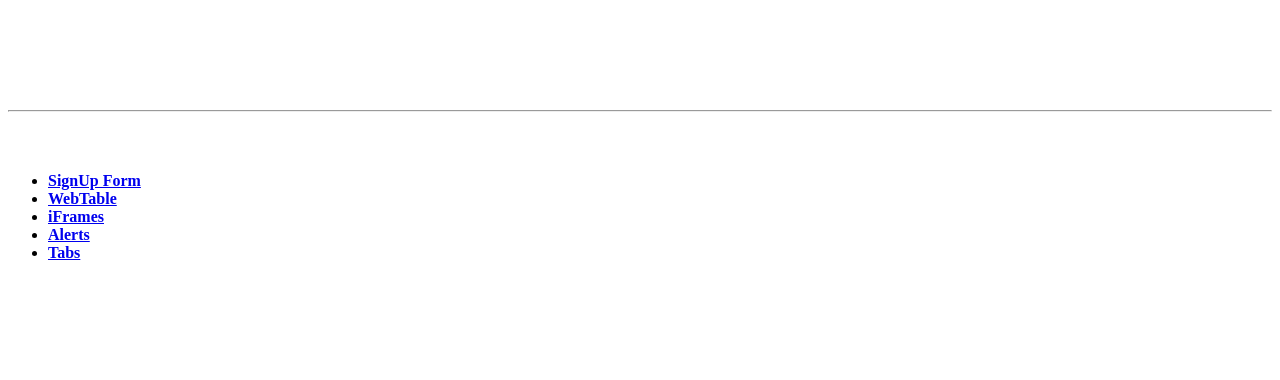
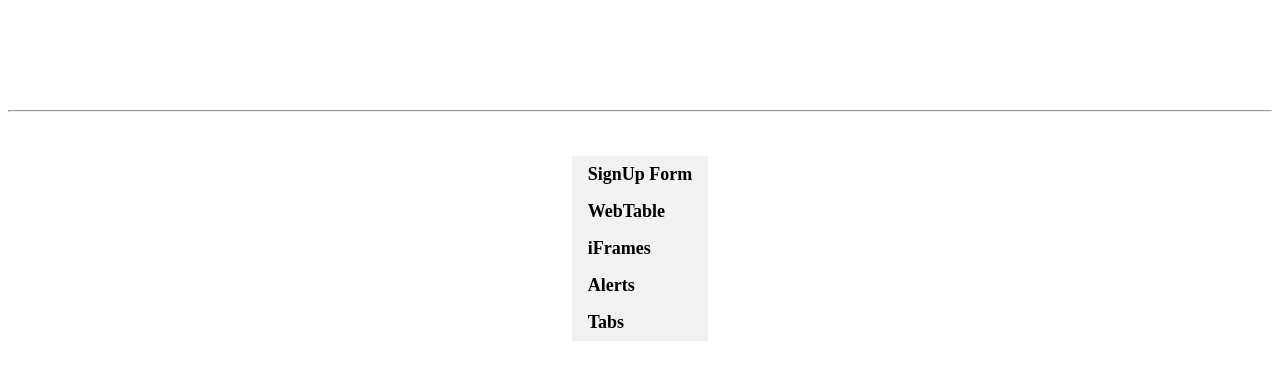
Before and after one commit to qavbox/demo, a Jekyll site: the page built from index.html, in a window 1280 px wide. Shown: the top 380 px of the page. Built offline with Jekyll 4.4.1, drawn with Linux system fonts in a browser that asks for light colours.

Commit message:
Update default.html

```diff
--- a/_layouts/default.html
+++ b/_layouts/default.html
@@ -4,7 +4,7 @@
     <title>{{ page.title }}</title>
 
 
-    <link rel="stylesheet" type="text/css" href="demo/css/main.css">
+    <link rel="stylesheet" type="text/css" href="/css/main.css">
 
     <meta name="viewport" content="width=device-width, initial-scale=1.0">
 
```
